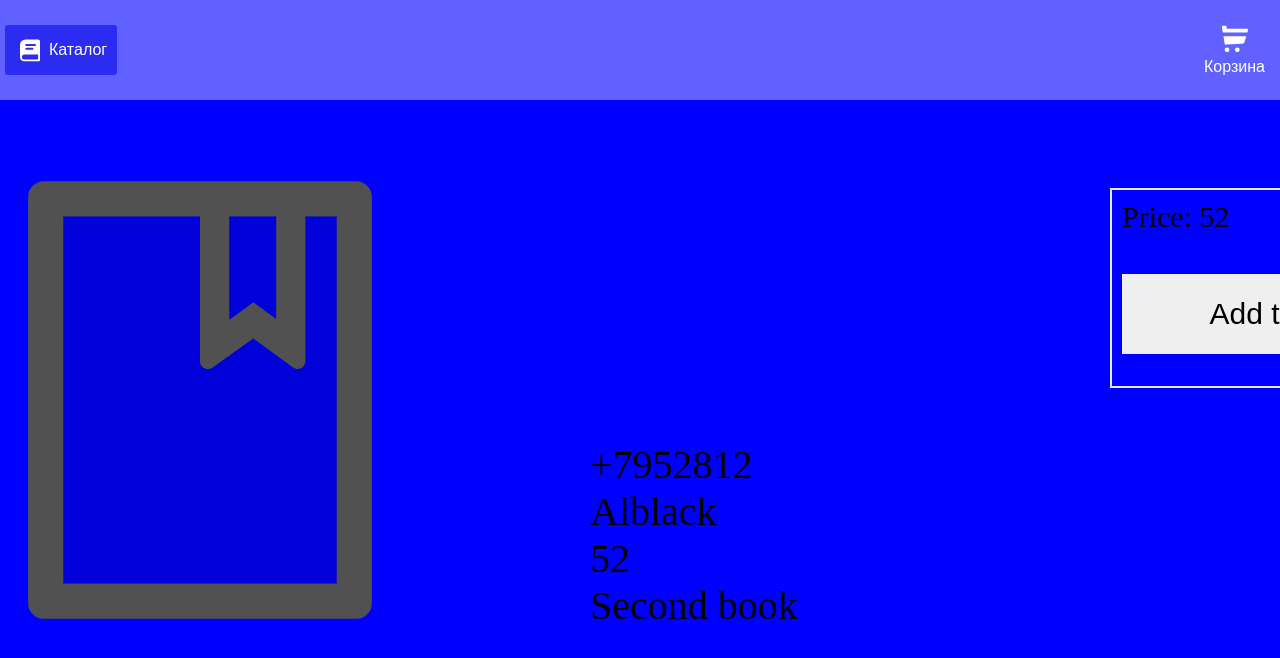
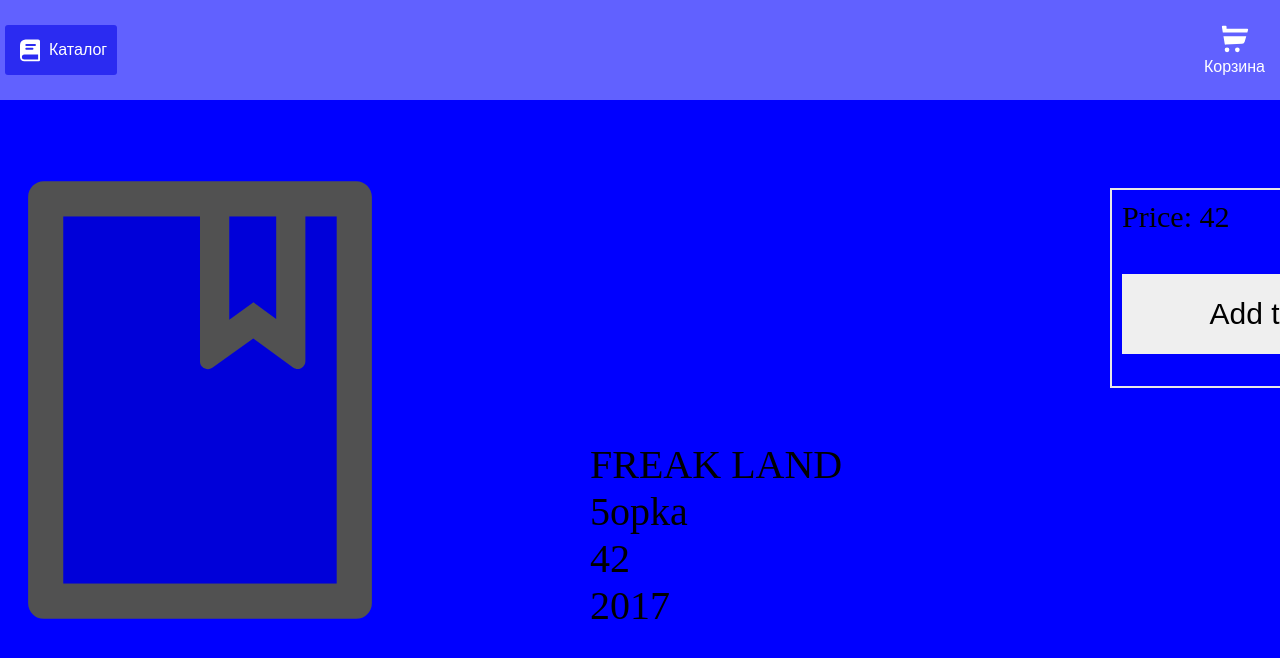
Before and after one commit to RenatAllakhyarov/frontend-template, a Next.js app: page /product/1 in a window 1280 px wide. Shown: the top 658 px of the page. Built offline with nearby package versions, Linux system fonts and the light colour scheme; no server answers.

Commit message:
fix: Now id started with 0, product find by id and created check product on undefind

```diff
--- a/src/app/product/[id]/page.tsx
+++ b/src/app/product/[id]/page.tsx
@@ -4,10 +4,11 @@ import ProductInfo from "@components/ProductInfo";
 import { IProduct } from "src/domains/product";
 import { useParams } from "next/navigation";
 import { Fragment } from "react";
+import { error } from "console";
 
 const products: IProduct[] = [
     {
-        id: "1",
+        id: "0",
         title: "+7952812",
         author: "Alblack",
         price: 52,
@@ -16,7 +17,7 @@ const products: IProduct[] = [
         createdAt: "Second book"
     },
     {
-        id: "2",
+        id: "1",
         title: "FREAK LAND",
         author: "5opka",
         price: 42,
@@ -31,7 +32,9 @@ const ProductPage = () => {
 
     const { id: currentIdProduct } = params;
 
-    const product = products[Number(currentIdProduct)-1];
+    const product = products.find(item => item.id === currentIdProduct);
+
+    if(!product) { return; }
 
     return <ProductInfo product={product}/>;
 }
```
